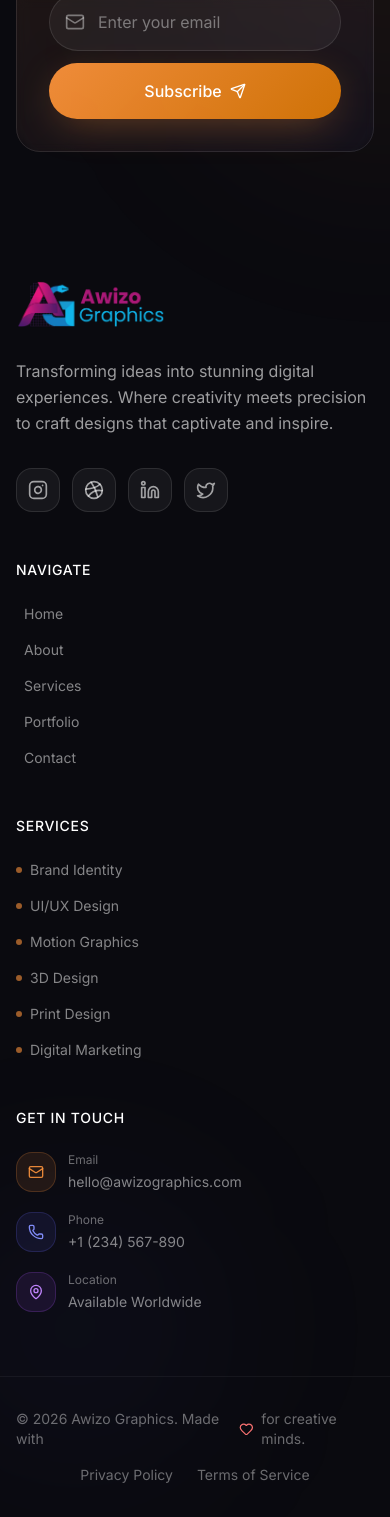
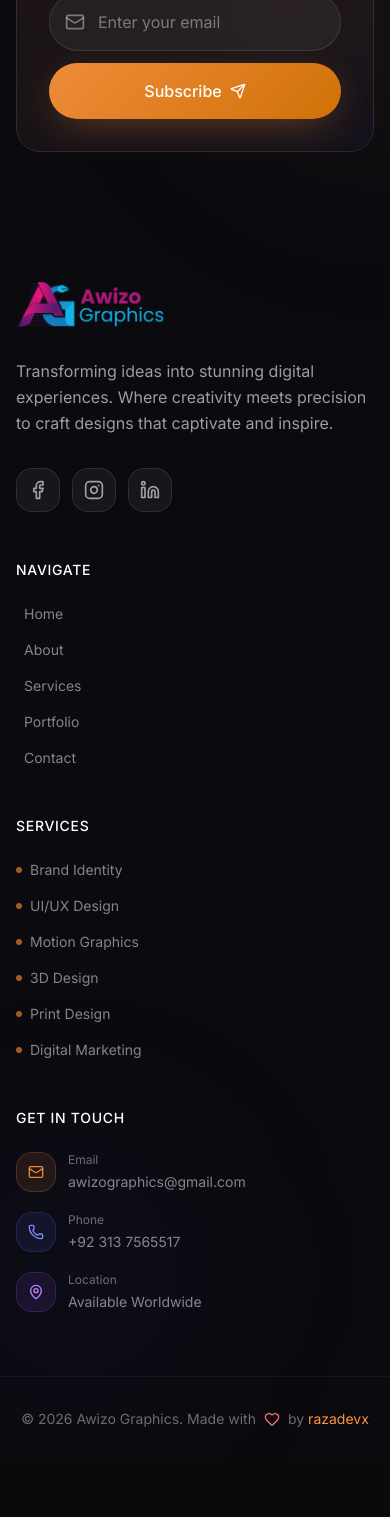
Before and after one commit to awizographics/awizo-portfolio, a React (Vite) app: page / in a window 390 px wide. Shown: the part 10072-11589 px from the top of the page. After the commit the page ends 11533 px from the top, so only its background shows below. Built offline with nearby package versions, Linux system fonts and the light colour scheme.

Commit message:
updated contact info

```diff
--- a/src/App.tsx
+++ b/src/App.tsx
@@ -26,7 +26,7 @@ function App() {
   const renderPage = () => {
     switch (currentPage) {
       case 'home':
-        return <HomePage />
+        return <HomePage onPageChange={setCurrentPage} />
       case 'about':
         return <AboutPage />
       case 'services':
@@ -36,7 +36,7 @@ function App() {
       case 'contact':
         return <ContactPage />
       default:
-        return <HomePage />
+        return <HomePage onPageChange={setCurrentPage} />
     }
   }
 
--- a/src/components/navigation.tsx
+++ b/src/components/navigation.tsx
@@ -12,7 +12,7 @@ interface NavigationProps {
 }
 
 const leftNavLinks: { label: string; page: Page }[] = [
-  { label: 'About Us', page: 'about' },
+  { label: 'About Me', page: 'about' },
   { label: 'Services', page: 'services' },
 ]
 
--- a/src/pages/contact.tsx
+++ b/src/pages/contact.tsx
@@ -6,11 +6,10 @@ import {
   MapPin,
   Send,
   Instagram,
-  Dribbble,
   Linkedin,
-  Twitter,
   MessageSquare,
-  CheckCircle
+  CheckCircle,
+  Facebook
 } from 'lucide-react'
 import { Button } from '../components/ui/button'
 import { Input } from '../components/ui/input'
@@ -20,28 +19,27 @@ const contactInfo = [
   {
     icon: Mail,
     label: 'Email',
-    value: 'hello@nexuscreative.com',
-    href: 'mailto:hello@nexuscreative.com',
+    value: 'awizographics@gmail.com',
+    href: 'mailto:awizographics@gmail.com',
   },
   {
     icon: Phone,
     label: 'Phone',
-    value: '+1 (234) 567-890',
-    href: 'tel:+1234567890',
+    value: '+92 313 7565517',
+    href: 'tel:+923137565517',
   },
   {
     icon: MapPin,
     label: 'Location',
-    value: 'San Francisco, CA',
+    value: 'Available Worldwide',
     href: '#',
   },
 ]
 
 const socialLinks = [
-  { icon: Instagram, href: '#', label: 'Instagram', color: 'hover:text-pink-500' },
-  { icon: Dribbble, href: '#', label: 'Dribbble', color: 'hover:text-pink-400' },
-  { icon: Linkedin, href: '#', label: 'LinkedIn', color: 'hover:text-blue-500' },
-  { icon: Twitter, href: '#', label: 'Twitter', color: 'hover:text-sky-400' },
+  { icon: Facebook, href: 'https://www.facebook.com/Awizographics/', label: 'Facebook', color: 'hover:text-blue-500' },
+  { icon: Instagram, href: 'https://www.instagram.com/awizographics/', label: 'Instagram', color: 'hover:text-pink-500' },
+  { icon: Linkedin, href: 'https://www.linkedin.com/in/awizographics/', label: 'LinkedIn', color: 'hover:text-blue-500' },
 ]
 
 export default function ContactPage() {
@@ -178,7 +176,7 @@ export default function ContactPage() {
               viewport={{ once: true }}
             >
               <h2 className="text-3xl font-bold text-white mb-6">
-                Get in <span className="text-gradient">Touch</span>
+                Get in <span className="font-normal italic text-orange-200">Touch</span>
               </h2>
               <p className="text-white/60 mb-10 leading-relaxed">
                 Whether you have a question about services, pricing, need a quote,
@@ -187,7 +185,14 @@ export default function ContactPage() {
 
               {/* Contact Details */}
               <div className="space-y-6 mb-10">
-                {contactInfo.map((item, index) => (
+                {contactInfo.map((item, index) => {
+                  const iconColors = [
+                    { bg: 'rgba(251,146,60,0.1)', border: 'rgba(251,146,60,0.2)', icon: 'rgba(251,146,60,0.9)' },
+                    { bg: 'rgba(99,102,241,0.1)', border: 'rgba(99,102,241,0.2)', icon: '#818cf8' },
+                    { bg: 'rgba(168,85,247,0.1)', border: 'rgba(168,85,247,0.2)', icon: '#a78bfa' },
+                  ]
+                  const colors = iconColors[index]
+                  return (
                     <motion.a
                       key={item.label}
                       href={item.href}
@@ -197,12 +202,14 @@ export default function ContactPage() {
                       transition={{ delay: index * 0.1 }}
                       className="flex items-center gap-4 group"
                     >
-                    <div className="w-12 h-12 rounded-xl flex items-center justify-center group-hover:scale-110 transition-transform"
+                      <div
+                        className="w-12 h-12 rounded-xl flex items-center justify-center group-hover:scale-110 transition-transform shrink-0"
                         style={{
-                        background: 'linear-gradient(135deg, rgba(251,146,60,0.9) 0%, rgba(217,119,6,0.9) 100%)',
+                          background: colors.bg,
+                          border: `1px solid ${colors.border}`,
                         }}
                       >
-                      <item.icon className="w-5 h-5 text-white" />
+                        <item.icon className="w-5 h-5" style={{ color: colors.icon }} />
                       </div>
                       <div>
                         <p className="text-white/40 text-sm">{item.label}</p>
@@ -211,7 +218,8 @@ export default function ContactPage() {
                         </p>
                       </div>
                     </motion.a>
-                ))}
+                  )
+                })}
               </div>
 
               {/* Social Links */}
@@ -248,7 +256,7 @@ export default function ContactPage() {
                     <p className="text-white/60 text-sm">Chat with me directly</p>
                   </div>
                   <a
-                    href="https://wa.me/1234567890"
+                    href="https://wa.me/923137565517"
                     target="_blank"
                     rel="noopener noreferrer"
                     className="px-4 py-2 rounded-full bg-green-500/20 text-green-400 text-sm font-medium hover:bg-green-500/30 transition-colors"
--- a/src/sections/footer.tsx
+++ b/src/sections/footer.tsx
@@ -1,6 +1,6 @@
 import { useRef } from 'react'
 import { motion, useInView } from 'framer-motion'
-import { Instagram, Dribbble, Linkedin, Twitter, Mail, MapPin, Phone, ArrowRight, Send, Heart } from 'lucide-react'
+import { Instagram, Linkedin, Mail, MapPin, Phone, ArrowRight, Send, Heart, Facebook } from 'lucide-react'
 
 interface FooterProps {
   onPageChange: (page: 'home' | 'about' | 'services' | 'portfolio' | 'contact') => void
@@ -24,10 +24,9 @@ const services = [
 ]
 
 const socialLinks = [
-  { icon: Instagram, href: '#', label: 'Instagram' },
-  { icon: Dribbble, href: '#', label: 'Dribbble' },
-  { icon: Linkedin, href: '#', label: 'LinkedIn' },
-  { icon: Twitter, href: '#', label: 'Twitter' },
+  { icon: Facebook, href: 'https://www.facebook.com/Awizographics/', label: 'Facebook' },
+  { icon: Instagram, href: 'https://www.instagram.com/awizographics/', label: 'Instagram' },
+  { icon: Linkedin, href: 'https://www.linkedin.com/in/awizographics/', label: 'LinkedIn' },
 ]
 
 export default function Footer({ onPageChange }: FooterProps) {
@@ -264,7 +263,7 @@ export default function Footer({ onPageChange }: FooterProps) {
               <ul className="space-y-5">
                 <li>
                   <a
-                    href="mailto:hello@awizographics.com"
+                    href="mailto:awizographics@gmail.com"
                     className="group flex items-start gap-3 text-white/50 hover:text-white transition-colors duration-300"
                   >
                     <div
@@ -278,13 +277,13 @@ export default function Footer({ onPageChange }: FooterProps) {
                     </div>
                     <div>
                       <p className="text-xs text-white/40 mb-1">Email</p>
-                      <p className="text-sm group-hover:text-orange-300 transition-colors">hello@awizographics.com</p>
+                      <p className="text-sm group-hover:text-orange-300 transition-colors">awizographics@gmail.com</p>
                     </div>
                   </a>
                 </li>
                 <li>
                   <a
-                    href="tel:+1234567890"
+                    href="tel:+923137565517"
                     className="group flex items-start gap-3 text-white/50 hover:text-white transition-colors duration-300"
                   >
                     <div
@@ -298,7 +297,7 @@ export default function Footer({ onPageChange }: FooterProps) {
                     </div>
                     <div>
                       <p className="text-xs text-white/40 mb-1">Phone</p>
-                      <p className="text-sm group-hover:text-indigo-300 transition-colors">+1 (234) 567-890</p>
+                      <p className="text-sm group-hover:text-indigo-300 transition-colors">+92 313 7565517</p>
                     </div>
                   </a>
                 </li>
@@ -327,29 +326,14 @@ export default function Footer({ onPageChange }: FooterProps) {
         {/* Bottom Bar */}
         <div className="border-t border-white/5">
           <div className="max-w-7xl mx-auto px-4 sm:px-6 lg:px-8 py-8">
-            <div className="flex flex-col md:flex-row items-center justify-between gap-4">
             <motion.p
               initial={{ opacity: 0 }}
               animate={isInView ? { opacity: 1 } : {}}
               transition={{ duration: 0.6, delay: 0.5 }}
-                className="text-white/40 text-sm flex items-center gap-1"
+              className="text-white/40 text-sm text-center flex items-center justify-center gap-1"
             >
-                © {new Date().getFullYear()} Awizo Graphics. Made with <Heart className="w-4 h-4 text-red-400 inline mx-1" /> for creative minds.
+              © {new Date().getFullYear()} Awizo Graphics. Made with <Heart className="w-4 h-4 text-red-400 inline mx-1" /> by <a href="https://razadevx.vercel.app" target="_blank" rel="noopener noreferrer" className="text-orange-400 hover:text-orange-300 transition-colors">razadevx</a>
             </motion.p>
-              <motion.div
-                initial={{ opacity: 0 }}
-                animate={isInView ? { opacity: 1 } : {}}
-                transition={{ duration: 0.6, delay: 0.6 }}
-                className="flex gap-6"
-              >
-                <button className="text-white/40 hover:text-white text-sm transition-colors duration-300">
-                  Privacy Policy
-                </button>
-                <button className="text-white/40 hover:text-white text-sm transition-colors duration-300">
-                  Terms of Service
-                </button>
-              </motion.div>
-            </div>
           </div>
         </div>
       </div>
```
Lines whose indentation alone changed are shown as unchanged.
